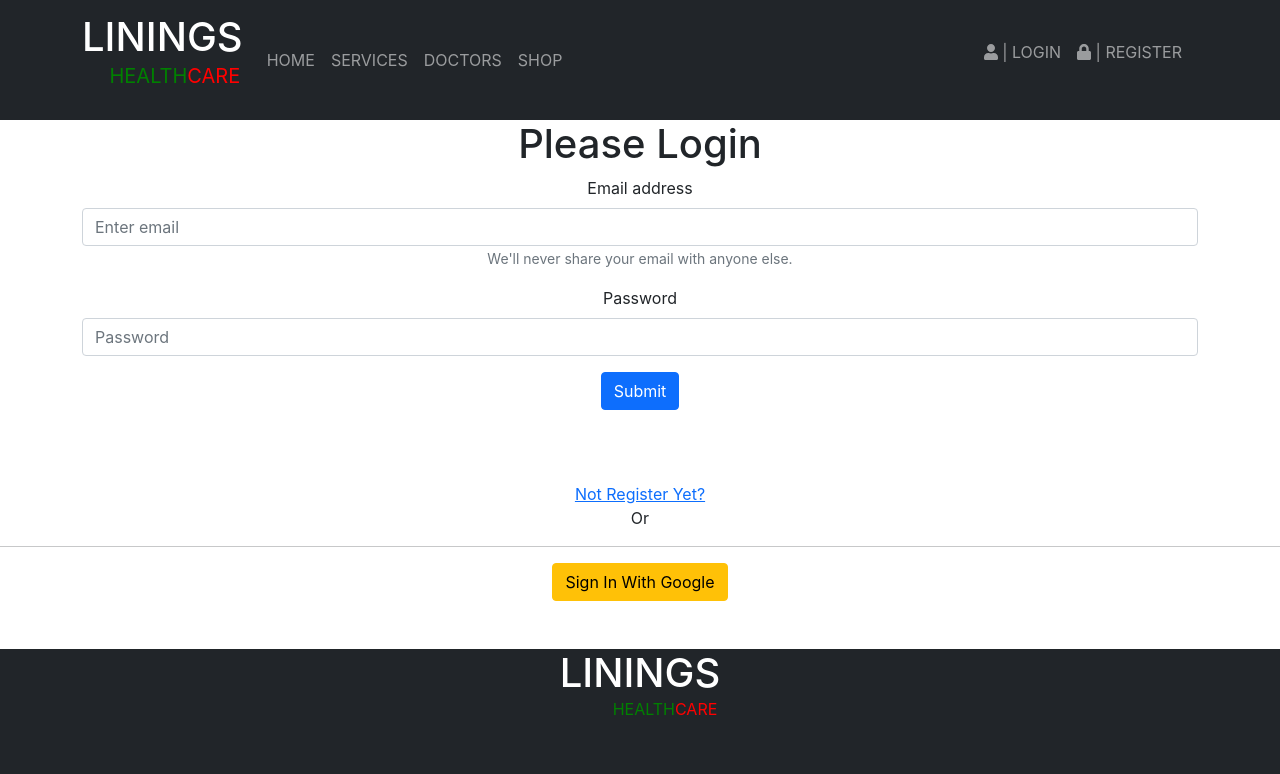
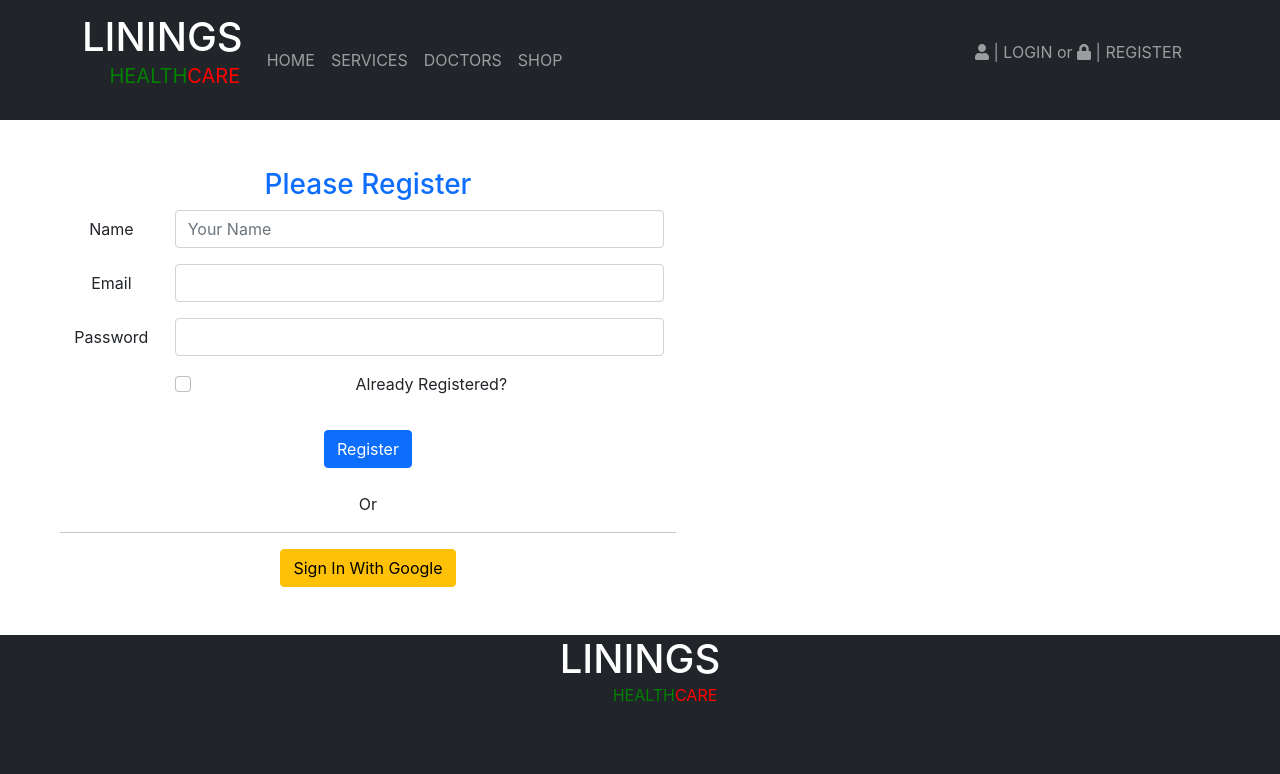
Before and after one commit to Tonmoy-Muzumder/healthcare-client-site-code, a React (Create React App) app: page /login in a window 1280 px wide. Shown: the top 774 px of the page. Built offline with nearby package versions, Linux system fonts and the light colour scheme; no server answers.

Commit message:
login-added

```diff
--- a/src/App.js
+++ b/src/App.js
@@ -8,7 +8,6 @@ import Doctors from './pages/Doctors/Doctors/Doctors';
 import Shops from './pages/Shop/Shops/Shops'
 import Details from './pages/Details/Details/Details';
 import Login from './pages/Login/Login/Login'
-import Register from './pages/Login/Register/Register';
 import PrivateRoute from './pages/Login/Login/PrivateRoute/PrivateRoute'
 import AuthProvider from './contexts/AuthProvider';
 import NotFound from './pages/NotFound/NotFound';
@@ -49,10 +48,6 @@ function App() {
             <Login></Login>
           </Route>
 
-          <Route path="/register">
-            <Register></Register>
-          </Route>
-
           <Route path="*">
           <NotFound></NotFound>
         </Route>
--- a/src/pages/Login/Login/Login.js
+++ b/src/pages/Login/Login/Login.js
@@ -1,51 +1,146 @@
 import React from 'react';
-import { Form, Button, Container } from 'react-bootstrap';
+import { Container } from 'react-bootstrap';
 import { Link } from 'react-router-dom';
 import useAuth from '../../../hooks/useAuth';
+import { createUserWithEmailAndPassword, getAuth, sendEmailVerification, sendPasswordResetEmail, signInWithEmailAndPassword, updateProfile } from "firebase/auth";
+import { useState } from 'react';
+
 
 
 
 const Login = () => {
     const { signInUsingGoogle } = useAuth();
 
+    const [name, setName] = useState('');
+  const [email, setEmail] = useState('');
+  const [password, setPassword] = useState('');
+  const [error, setError] = useState('');
+  const [isLogin, setIsLogin] = useState(false);
+
+  const auth = getAuth();
+
+
+  const toggleLogin = e => {
+    setIsLogin(e.target.checked)
+  }
+
+  const handleNameChange = e => {
+    setName(e.target.value);
+  }
+  const handleEmailChange = e => {
+    setEmail(e.target.value);
+  }
+
+  const handlePasswordChange = e => {
+    setPassword(e.target.value)
+  }
+
+  const handleRegistration = e => {
+    e.preventDefault();
+    console.log(email, password);
+    if (password.length < 6) {
+      setError('Password Must be at least 6 characters long.')
+      return;
+    }
+    if (!/(?=.*[A-Z].*[A-Z])/.test(password)) {
+      setError('Password Must contain 2 upper case');
+      return;
+    }
+
+    if (isLogin) {
+      processLogin(email, password);
+    }
+    else {
+      registerNewUser(email, password);
+    }
+
+  }
+
+  const processLogin = (email, password) => {
+    signInWithEmailAndPassword(auth, email, password)
+      .then(result => {
+        const user = result.user;
+        console.log(user);
+        setError('');
+      })
+      .catch(error => {
+        setError(error.message);
+      })
+  }
+
+  const registerNewUser = (email, password) => {
+    createUserWithEmailAndPassword(auth, email, password)
+      .then(result => {
+        const user = result.user;
+        console.log(user);
+        setError('');
+        verifyEmail();
+        setUserName();
+      })
+      .catch(error => {
+        setError(error.message);
+      })
+  }
+
+  const setUserName = () => {
+    updateProfile(auth.currentUser, { displayName: name })
+      .then(result => { })
+  }
+
+  const verifyEmail = () => {
+    sendEmailVerification(auth.currentUser)
+      .then(result => {
+        console.log(result);
+      })
+  }
+
     return (
-        <div>
-            <h1>Please Login</h1>
+        <div  className="w-50 mx-5 my-5 container">
 
             <Container>
-            <Form>
-              <Form.Group className="mb-3" controlId="formBasicEmail" required>
-              <Form.Label>Email address</Form.Label>
-              <Form.Control type="email" placeholder="Enter email" />
-             <Form.Text className="text-muted">
-      We'll never share your email with anyone else.
-      </Form.Text>
-      </Form.Group>
 
-         <Form.Group className="mb-3" controlId="formBasicPassword" required>
-    <Form.Label>Password</Form.Label>
-    <Form.Control type="password" placeholder="Password" />
-         </Form.Group>
-          <Form.Group className="mb-3" controlId="formBasicCheckbox">
-      </Form.Group>
-          <Button variant="primary" type="submit">
-       Submit
-    </Button>
-              </Form>
+
+            <form onSubmit={handleRegistration}>
+        <h3 className="text-primary">Please {isLogin ? 'Login' : 'Register'}</h3>
+        {!isLogin && <div className="row mb-3">
+          <label htmlFor="inputName" className="col-sm-2 col-form-label">Name</label>
+          <div className="col-sm-10">
+            <input type="text" onBlur={handleNameChange} className="form-control" id="inputName" placeholder="Your Name" />
+          </div>
+        </div>}
+        <div className="row mb-3">
+          <label htmlFor="inputEmail3" className="col-sm-2 col-form-label">Email</label>
+          <div className="col-sm-10">
+            <input onBlur={handleEmailChange} type="email" className="form-control" id="inputEmail3" required />
+          </div>
+        </div>
+        <div className="row mb-3">
+          <label htmlFor="inputPassword3" className="col-sm-2 col-form-label">Password</label>
+          <div className="col-sm-10">
+            <input type="password" onBlur={handlePasswordChange} className="form-control" id="inputPassword3" required />
+          </div>
+        </div>
+        <div className="row mb-3">
+          <div className="col-sm-10 offset-sm-2">
+            <div className="form-check">
+              <input onChange={toggleLogin} className="form-check-input" type="checkbox" id="gridCheck1" />
+              <label className="form-check-label" htmlFor="gridCheck1">
+                Already Registered?
+              </label>
+            </div>
+          </div>
+        </div>
+        <div className="row mb-3 text-danger">{error}</div>
+        <button type="submit" className="btn btn-primary">
+          {isLogin ? 'Login' : 'Register'}
+        </button>
+
+      </form>
    </Container>
  <br />
- <br />
- <br />
-            <Link to="/register">
-                 Not Register Yet?
-            </Link>
-
-<br />
-
 
                  <p>Or</p>
   <hr />
-
 
            <button onClick={signInUsingGoogle} className="btn btn-warning">Sign In With Google</button>
         </div>
--- a/src/pages/Login/Register/Register.js
+++ /dev/null
@@ -1,45 +0,0 @@
-import React from 'react';
-import { Form, Button, Container } from 'react-bootstrap';
-import { Link } from 'react-router-dom';
-
-const Register = () => {
-    return (
-        <div>
-            <h1>Please Register</h1>
-
-            <Container>
-            <Form>
-  <Form.Group className="mb-3" controlId="formBasicEmail">
-    <Form.Label>Username</Form.Label>
-    <Form.Control type="text" placeholder="Enter your name" />
-  </Form.Group>
-  <Form.Group className="mb-3" controlId="formBasicEmail">
-    <Form.Label>Email address</Form.Label>
-    <Form.Control type="email" placeholder="Enter email" />
-    <Form.Text className="text-muted">
-      We'll never share your email with anyone else.
-    </Form.Text>
-  </Form.Group>
-
-  <Form.Group className="mb-3" controlId="formBasicPassword">
-    <Form.Label>Password</Form.Label>
-    <Form.Control type="password" placeholder="Password" />
-  </Form.Group>
-  <Form.Group className="mb-3" controlId="formBasicCheckbox">
-  </Form.Group>
-  <Button variant="primary" type="submit">
-    Submit
-  </Button>
-</Form>
-            </Container>
-
- <br />
- <br />
- <br />
-
-            <Link to="/login">Alraedy have an account?</Link>
-        </div>
-    );
-};
-
-export default Register;
--- a/src/pages/Shared/Header/Header.js
+++ b/src/pages/Shared/Header/Header.js
@@ -30,30 +30,22 @@ const Header = () => {
       <Nav.Link as={HashLink} to="/home#services">SERVICES</Nav.Link>
       <Nav.Link as={HashLink} to="/doctors">DOCTORS</Nav.Link>
       <Nav.Link as={HashLink} to="/shops">SHOP</Nav.Link>
-
-
-
     </Nav>
     <Nav>
     <Navbar.Text>
     {user?.email ?
         <Button className="mx-1" onClick={logOut} variant="primary">Logout</Button> :
-        <Nav.Link> <div className="d-flex"><Nav.Link as={HashLink} to="/login"> {login} | LOGIN </Nav.Link>
-        <Nav.Link as={HashLink} to="/register"> {lock} | REGISTER</Nav.Link></div> </Nav.Link>}
+        <Nav.Link> <div className="d-flex"><Nav.Link as={HashLink} to="/login"> {login} | LOGIN or {lock} |  REGISTER </Nav.Link>
+        </div>
+        </Nav.Link>}
         {!user.name && <div className="d-flex">
-         <h2 className="mx-0">{user.name}</h2>
+         <h2>{user.name}</h2>
           <p>{user.email}</p>
 
       </div>
     }
-
-
-
-
     </Navbar.Text>
     </Nav>
-
-
   </Navbar.Collapse>
   </Container>
 </Navbar>
```
Also changed, not shown: src/images/gIcon.jpg (added).
